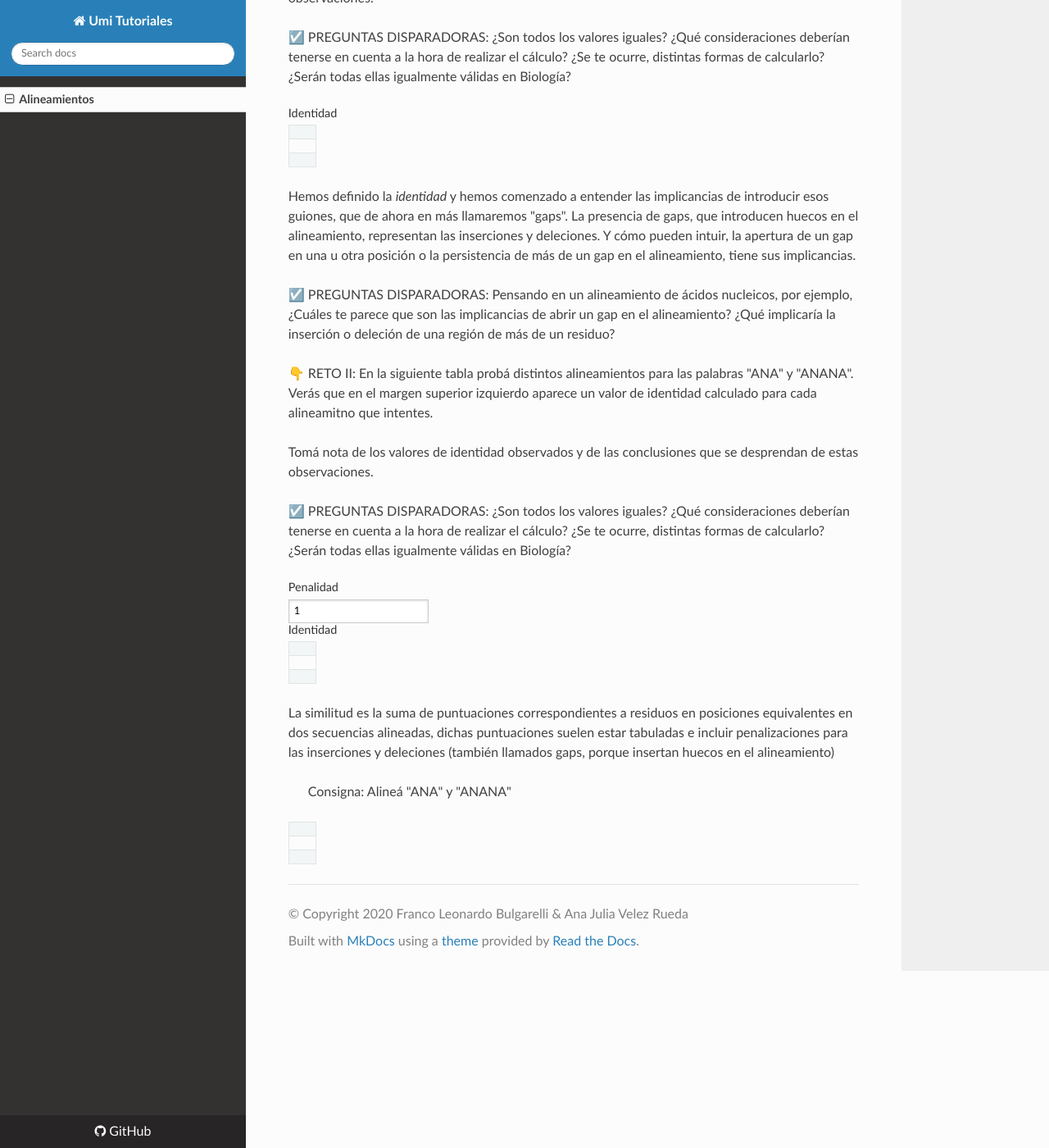
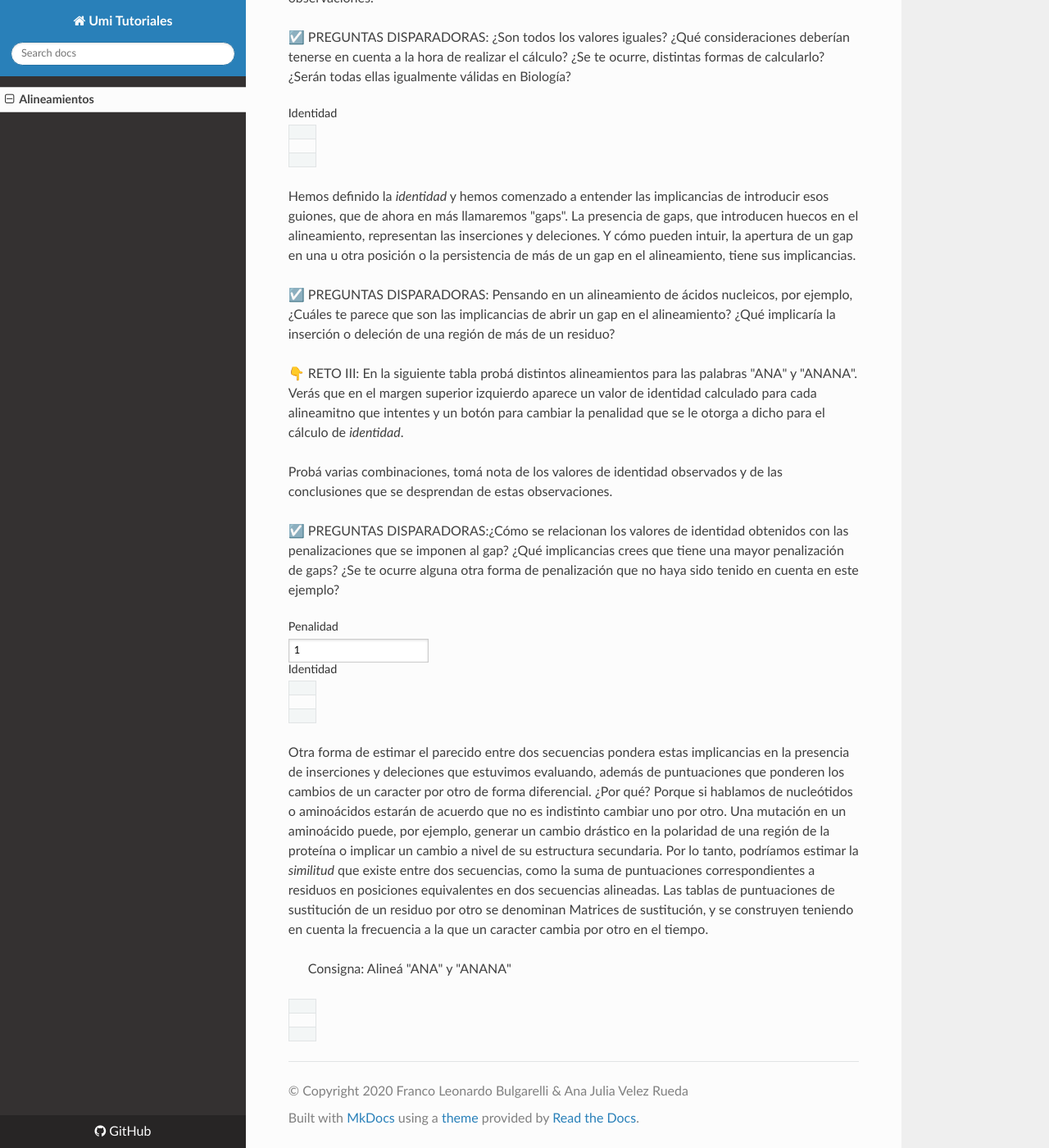
Before and after one commit to flbulgarelli/umi, an MkDocs documentation site: the page built from docs/index.md, in a window 1280 px wide and 1400 px high, scrolled down 2595 px. Shown: the whole window at 82% size. Built offline with MkDocs 1.6.1, drawn with Linux system fonts in a browser that asks for light colours; nearby versions of some CDN libraries.

Commit message:
similitud

```diff
--- a/docs/index.md
+++ b/docs/index.md
@@ -101,10 +101,11 @@ Ahora bien, como bien dijimos el objetivo de alinear secuencias es el de poder i
  ☑️ PREGUNTAS DISPARADORAS: Pensando en un alineamiento de ácidos nucleicos, por ejemplo, ¿Cuáles te parece que son las implicancias de abrir un gap en el alineamiento? ¿Qué implicaría la inserción o deleción de una región de más de un residuo?
 </p>
 
-<p class='reto'> 👇 RETO II: En la siguiente tabla probá distintos alineamientos para las palabras "ANA" y "ANANA". Verás que en el margen superior izquierdo aparece un valor de identidad calculado para cada alineamitno que intentes. </p>
-<p class='reto'> Tomá nota de los valores de identidad observados y de las conclusiones que se desprendan de estas observaciones. </p>
+<p class='reto'> 👇 RETO III: En la siguiente tabla probá distintos alineamientos para las palabras "ANA" y "ANANA". Verás que en el margen superior izquierdo aparece un valor de identidad calculado para cada alineamitno que intentes y un botón para cambiar la penalidad que se le otorga a dicho para el cálculo de <i>identidad</i>.</p>
+<p class='reto'> Probá varias combinaciones, tomá nota de los valores de identidad observados y de las conclusiones que se desprendan de estas observaciones. </p>
+
 <p class='disparadores'>
- ☑️ PREGUNTAS DISPARADORAS: ¿Son todos los valores iguales? ¿Qué consideraciones deberían tenerse en cuenta a la hora de realizar el cálculo? ¿Se te ocurre, distintas formas de calcularlo? ¿Serán todas ellas igualmente válidas en Biología?
+ ☑️ PREGUNTAS DISPARADORAS:¿Cómo se relacionan los valores de identidad obtenidos con las penalizaciones que se imponen al gap? ¿Qué implicancias crees que tiene una mayor penalización de gaps? ¿Se te ocurre alguna otra forma de penalización que no haya sido tenido en cuenta en este ejemplo?
 </p>
 
 <div class="umi-alignment-card">
@@ -135,7 +136,8 @@ Ahora bien, como bien dijimos el objetivo de alinear secuencias es el de poder i
   </div>
 </div>
 
-<p class='informative-text'>La similitud es la suma de puntuaciones correspondientes a residuos en posiciones equivalentes en dos secuencias alineadas, dichas puntuaciones suelen estar tabuladas e incluir penalizaciones para las inserciones y deleciones (también llamados gaps, porque insertan huecos en el alineamiento)</p>
+
+<p class='informative-text'>Otra forma de estimar el parecido entre dos secuencias pondera estas implicancias en la presencia de inserciones y deleciones que estuvimos evaluando, además de puntuaciones que ponderen los cambios de un caracter por otro de forma diferencial. ¿Por qué? Porque si hablamos de nucleótidos o aminoácidos estarán de acuerdo que no es indistinto cambiar uno por otro. Una mutación en un aminoácido puede, por ejemplo, generar un cambio drástico en la polaridad de una región de la proteína o implicar un cambio a nivel de su estructura secundaria. Por lo tanto, podríamos estimar la <i>similitud</i> que existe entre dos secuencias, como la suma de puntuaciones correspondientes a residuos en posiciones equivalentes en dos secuencias alineadas. Las tablas de puntuaciones de sustitución de un residuo por otro se denominan Matrices de sustitución, y se construyen teniendo en cuenta la frecuencia a la que un caracter cambia por otro en el tiempo. </p>
 
 
 >  Consigna: Alineá "ANA" y "ANANA"
```
